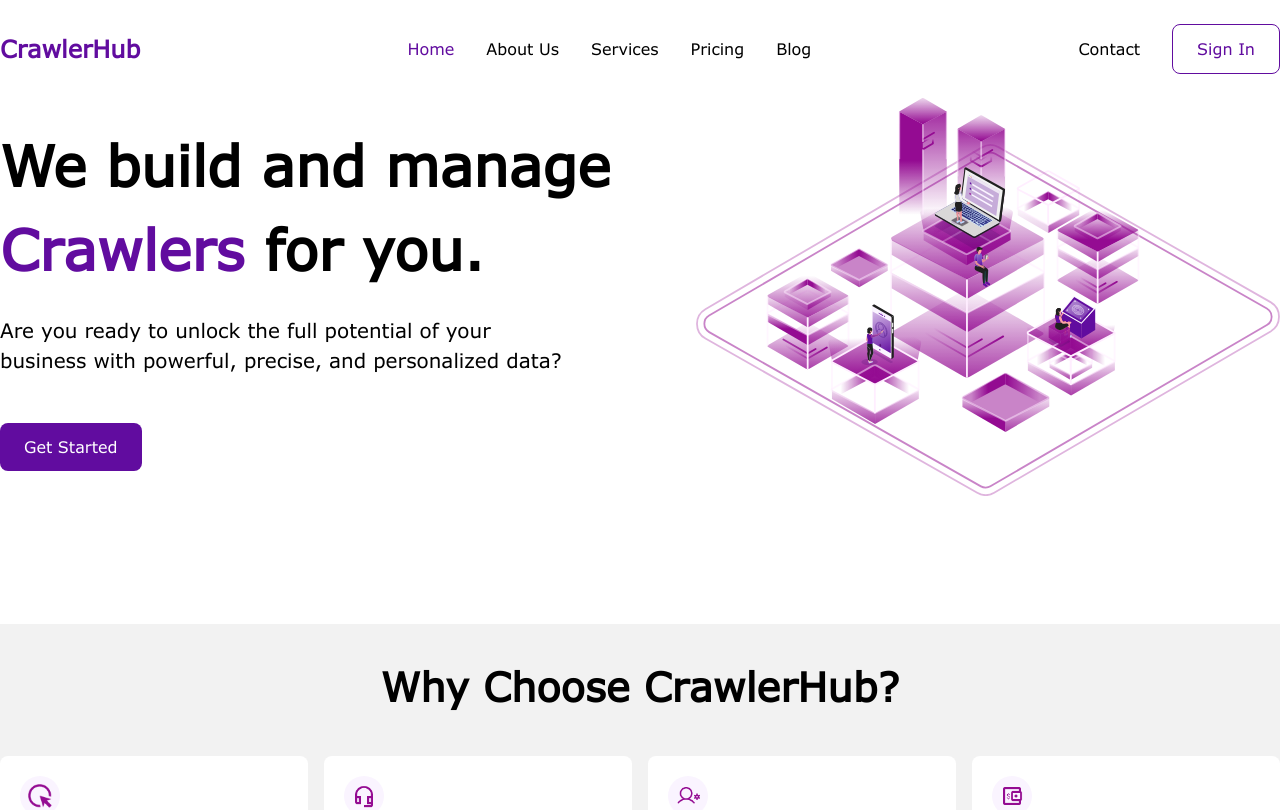
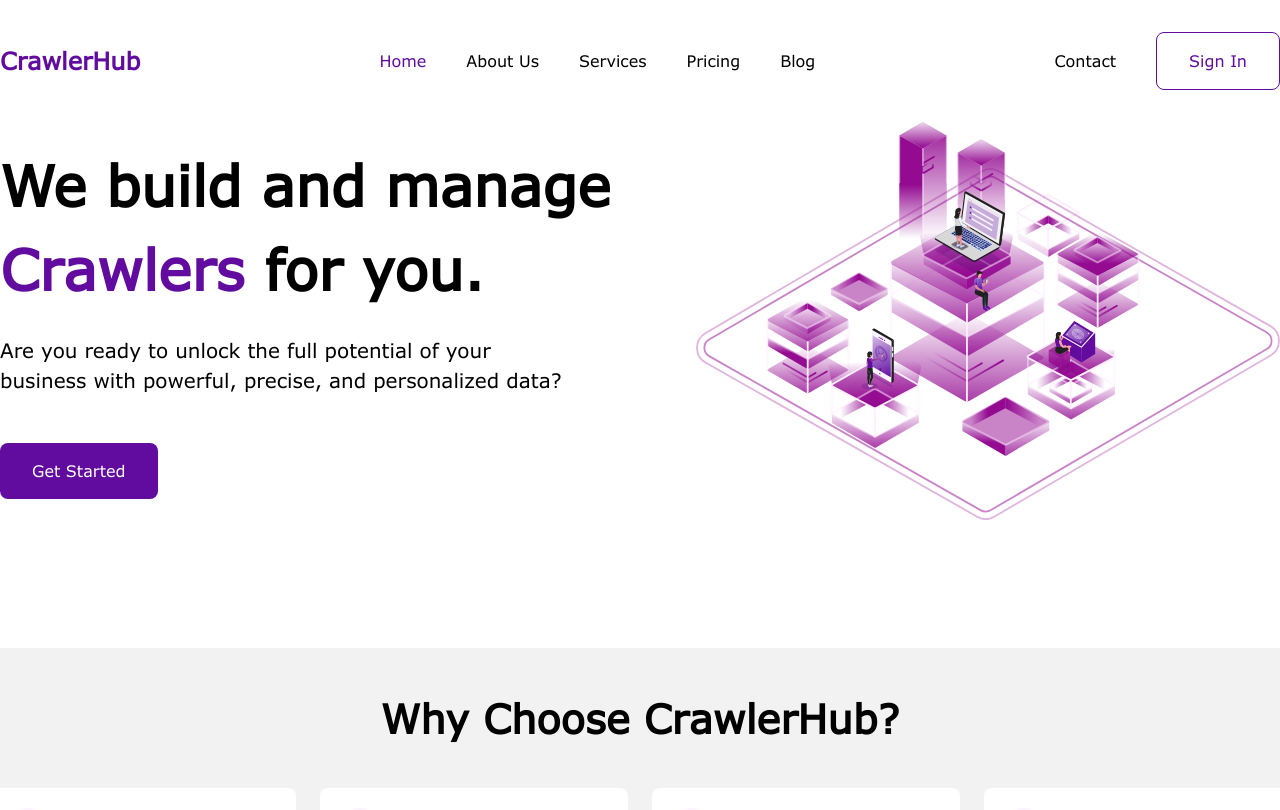
Before and after one commit to beecodeguy/crawlhub, a Next.js app: page / in a window 1280 px wide. Shown: the top 810 px of the page. Built offline with nearby package versions, Linux system fonts and the light colour scheme.

Commit message:
change spacing in config

```diff
--- a/src/app/(webpage)/_components/ManageCrawlers.tsx
+++ b/src/app/(webpage)/_components/ManageCrawlers.tsx
@@ -7,7 +7,7 @@ const ManageCrawlers = () => {
   return (
     <div className="container mx-auto flex items-center mb-[128px]">
       <div>
-        <div className="flex flex-col gap-4">
+        <div className="flex flex-col gap-3">
           <div className="typography-h1">
             We build and manage <span className="text-primary">Crawlers</span>{" "}
             for you.
--- a/src/app/(webpage)/_components/OurProcess.tsx
+++ b/src/app/(webpage)/_components/OurProcess.tsx
@@ -16,7 +16,7 @@ interface IProps {
 }
 
 const ProcessInfo: React.FC<IProps> = ({ title, icon, description }) => (
-  <div className="flex gap-2 px-3">
+  <div className="flex gap-[12px] px-2">
     <IconWrapper icon={icon} />
     <div>
       <span className="typography-h4">{title}</span>
@@ -36,7 +36,7 @@ const OurProcess = () => {
             className="bg-primary text-white px-5 py-3 rounded-lg w-fit mt-[35px]"
           />
         </div>
-        <div className="flex flex-col gap-[40px]">
+        <div className="flex flex-col gap-5">
           <ProcessInfo
             icon={InfoIcon}
             title="Project Information"
--- a/src/components/containers/Footer/index.tsx
+++ b/src/components/containers/Footer/index.tsx
@@ -5,9 +5,9 @@ import { FaceBookIcon, LinkedInIcon, TwitterIcon } from "@/assets/icons";
 
 const Footer = () => {
   return (
-    <footer className="bg-primary text-white">
-      <div className="container mx-auto flex flex-col gap-3 mt-[72px] py-6">
-        <div className="flex gap-5 justify-between">
+    <footer className="bg-primary">
+      <div className="container mx-auto flex flex-col gap-2 mt-[72px] py-6 text-white">
+        <div className="flex gap-4 justify-between">
           <span className="typography-h4">CrawlerHub</span>
           <FooterColumn
             name="Solutions"
--- a/tailwind.config.js
+++ b/tailwind.config.js
@@ -9,12 +9,21 @@ module.exports = {
   ],
   prefix: "",
   theme: {
+    // spacing: {
+    //   1: "8px",
+    //   2: "12px",
+    //   3: "16px",
+    //   4: "24px",
+    //   5: "32px",
+    //   6: "48px",
+    //   7: "56px",
+    // },
     spacing: {
       1: "8px",
-      2: "12px",
-      3: "16px",
-      4: "24px",
-      5: "32px",
+      2: "16px",
+      3: "24px",
+      4: "32px",
+      5: "40px",
       6: "48px",
       7: "56px",
     },
```
